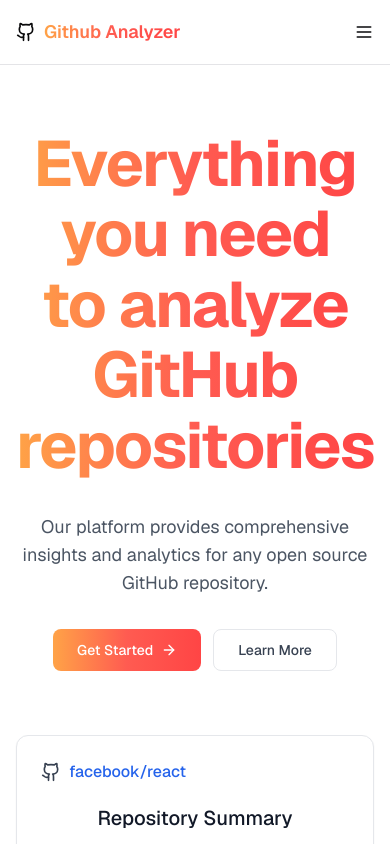
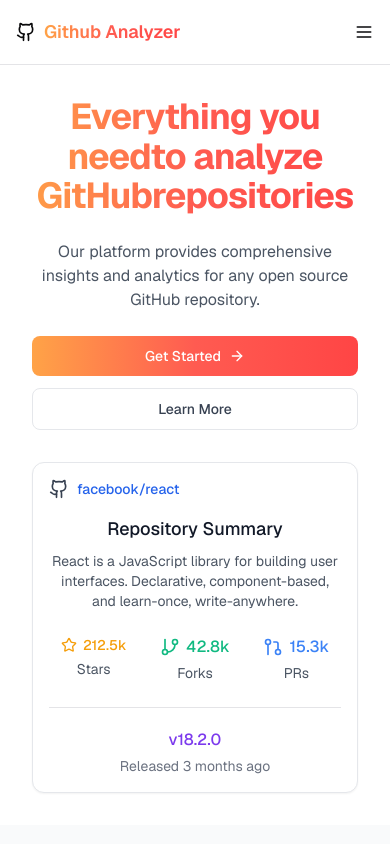
Before and after one commit to BuiHoaSE/api-key-management, a Next.js app: page / in a window 390 px wide. Shown: the top 844 px of the page. Built offline with nearby package versions, Linux system fonts and the light colour scheme; no server answers.

Commit message:
fix: improve mobile responsive design

```diff
--- a/src/app/page.js
+++ b/src/app/page.js
@@ -115,32 +115,61 @@
         {isMenuOpen && (
           <div className="md:hidden border-t bg-white">
             <nav className="flex flex-col py-2">
+              {session && (
+                <div className="px-4 py-3 border-b border-gray-100 flex items-center gap-3">
+                  {session.user?.image && (
+                    <Image
+                      src={session.user.image}
+                      alt={session.user.name || "Profile picture"}
+                      width={32}
+                      height={32}
+                      className="rounded-full"
+                    />
+                  )}
+                  <div className="flex flex-col">
+                    <span className="text-sm font-medium text-gray-900">{session.user?.name}</span>
+                    <span className="text-xs text-gray-500">{session.user?.email}</span>
+                  </div>
+                </div>
+              )}
               <Link
                 href="#features"
-                className="px-4 py-2 text-sm font-medium text-gray-700 hover:text-gray-900"
+                className="px-4 py-2.5 text-sm font-medium text-gray-700 hover:bg-gray-50"
                 onClick={() => setIsMenuOpen(false)}
               >
                 Features
               </Link>
               <Link
                 href="#pricing"
-                className="px-4 py-2 text-sm font-medium text-gray-700 hover:text-gray-900"
+                className="px-4 py-2.5 text-sm font-medium text-gray-700 hover:bg-gray-50"
                 onClick={() => setIsMenuOpen(false)}
               >
                 Pricing
               </Link>
-          <Link
+              <Link
                 href={session ? "/dashboard" : "#"}
                 onClick={(e) => {
                   handleDashboardClick(e);
                   setIsMenuOpen(false);
                 }}
-                className="px-4 py-2 text-sm font-medium text-gray-700 hover:text-gray-900"
+                className="px-4 py-2.5 text-sm font-medium text-gray-700 hover:bg-gray-50"
               >
                 Dashboard
               </Link>
-              <div className="px-4 py-2">
-                {!session && <GoogleSignInButton />}
+              <div className="px-4 py-2.5 border-t border-gray-100">
+                {session ? (
+                  <button
+                    onClick={() => {
+                      signOut();
+                      setIsMenuOpen(false);
+                    }}
+                    className="text-sm font-medium text-red-600 hover:text-red-700"
+                  >
+                    Sign out
+                  </button>
+                ) : (
+                  <GoogleSignInButton />
+                )}
               </div>
             </nav>
           </div>
@@ -148,56 +177,56 @@
       </header>
 
       {/* Hero Section */}
-      <div className="container mx-auto px-4 sm:px-6 lg:px-8 pt-16 pb-16 text-center">
-        <h1 className="text-[64px] font-bold leading-[1.1] tracking-tight">
+      <div className="container mx-auto px-4 sm:px-6 lg:px-8 pt-8 sm:pt-16 pb-8 sm:pb-16 text-center">
+        <h1 className="text-4xl sm:text-5xl md:text-[64px] font-bold leading-[1.1] tracking-tight">
           <div className="text-transparent bg-clip-text bg-gradient-to-r from-[#FFA347] via-[#FF5B51] to-[#FF4545]">
             Everything you need
-            <br />
+            <br className="hidden sm:block" />
             to analyze GitHub
-            <br />
+            <br className="hidden sm:block" />
             repositories
           </div>
         </h1>
-        <p className="text-lg text-gray-600 mt-8 mb-8 max-w-2xl mx-auto">
+        <p className="text-base sm:text-lg text-gray-600 mt-6 sm:mt-8 mb-6 sm:mb-8 max-w-2xl mx-auto px-4">
           Our platform provides comprehensive insights and analytics for any open source GitHub repository.
         </p>
-        <div className="flex gap-3 justify-center">
+        <div className="flex flex-col sm:flex-row gap-3 justify-center px-4">
           <button
             onClick={handleDashboardClick}
-            className="px-6 py-2.5 text-sm font-medium text-white rounded-lg bg-gradient-to-r from-[#FFA347] via-[#FF5B51] to-[#FF4545] hover:opacity-90 transition-all flex items-center"
+            className="w-full sm:w-auto px-6 py-2.5 text-sm font-medium text-white rounded-lg bg-gradient-to-r from-[#FFA347] via-[#FF5B51] to-[#FF4545] hover:opacity-90 transition-all flex items-center justify-center"
           >
             Get Started
             <ArrowRight className="h-4 w-4 ml-2" />
           </button>
-          <Link href="#features">
-            <button className="px-6 py-2.5 text-sm font-medium text-gray-700 rounded-lg border border-gray-200 hover:bg-gray-50 transition-all">
+          <Link href="#features" className="w-full sm:w-auto">
+            <button className="w-full px-6 py-2.5 text-sm font-medium text-gray-700 rounded-lg border border-gray-200 hover:bg-gray-50 transition-all">
               Learn More
             </button>
           </Link>
         </div>
 
         {/* Repository Preview Card */}
-        <div className="mt-16 max-w-3xl mx-auto">
-          <div className="bg-white rounded-xl shadow-sm border border-gray-200 p-6">
-            <div className="flex items-center gap-2 mb-5">
+        <div className="mt-8 sm:mt-16 max-w-3xl mx-auto px-4">
+          <div className="bg-white rounded-xl shadow-sm border border-gray-200 p-4 sm:p-6">
+            <div className="flex items-center gap-2 mb-4 sm:mb-5">
               <Github className="h-5 w-5 text-gray-700" />
-              <Link href="https://github.com/facebook/react" className="text-base text-blue-600 hover:underline font-medium">
+              <Link href="https://github.com/facebook/react" className="text-sm sm:text-base text-blue-600 hover:underline font-medium">
                 facebook/react
               </Link>
             </div>
 
-            <div className="text-center mb-8">
-              <h3 className="text-xl font-medium mb-3 text-gray-900">Repository Summary</h3>
-              <p className="text-base text-gray-600">
+            <div className="text-center mb-6 sm:mb-8">
+              <h3 className="text-lg sm:text-xl font-medium mb-2 sm:mb-3 text-gray-900">Repository Summary</h3>
+              <p className="text-sm sm:text-base text-gray-600">
                 React is a JavaScript library for building user interfaces. Declarative, component-based, and learn-once, write-anywhere.
               </p>
             </div>
 
-            <div className="grid grid-cols-3 gap-6 text-center">
+            <div className="grid grid-cols-3 gap-3 sm:gap-6 text-center">
               <div>
                 <div className="flex items-center justify-center gap-1.5 text-amber-500">
-                  <Star className="h-5 w-5" />
-                  <span className="text-base font-medium">212.5k</span>
+                  <Star className="h-4 sm:h-5 w-4 sm:w-5" />
+                  <span className="text-sm sm:text-base font-medium">212.5k</span>
                 </div>
                 <div className="text-sm text-gray-600 mt-1">Stars</div>
               </div>
```
